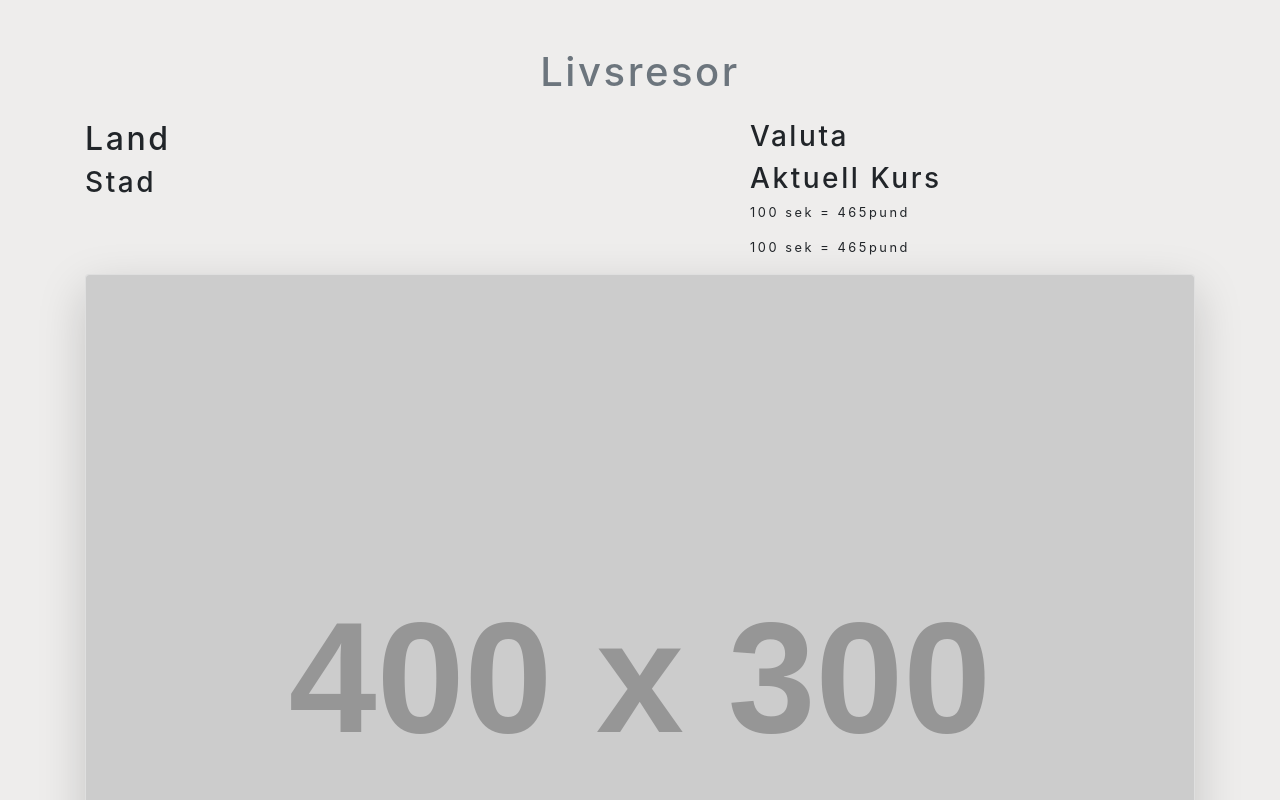
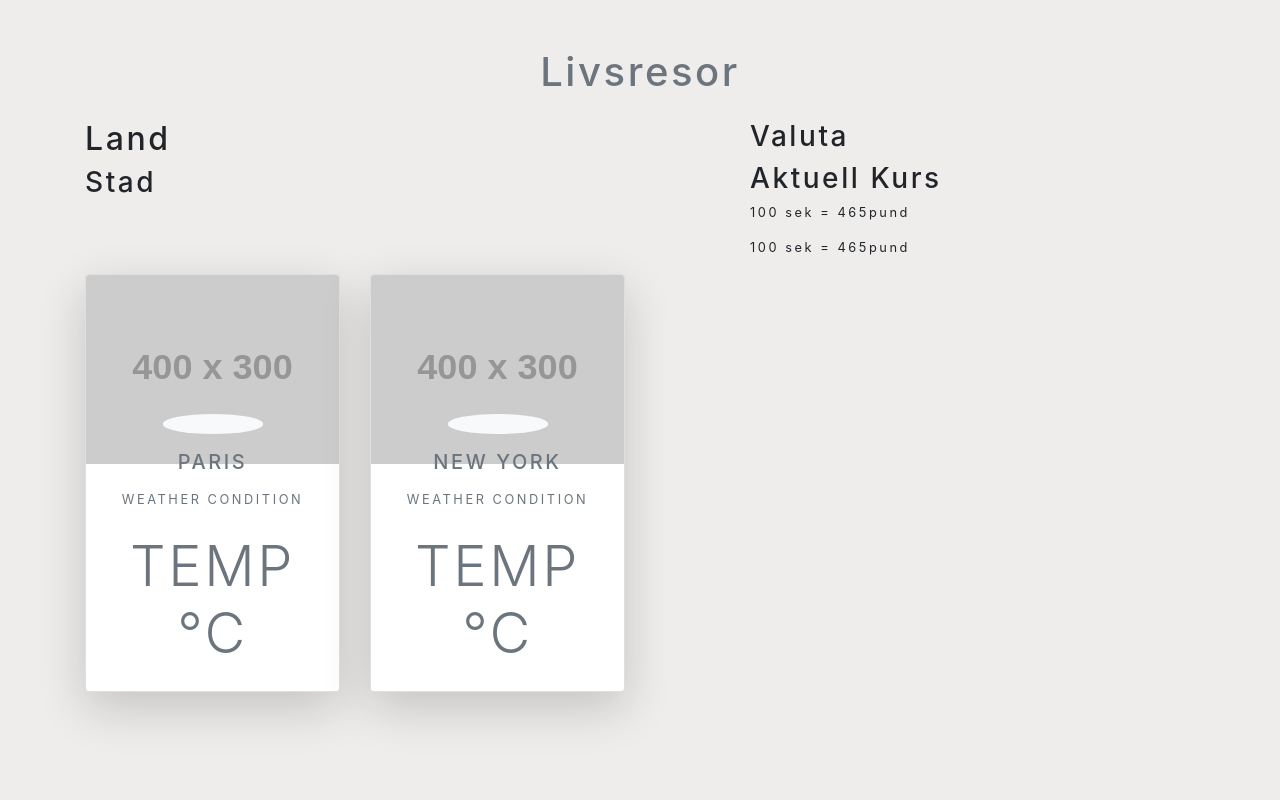
Before and after one commit to Citronpeppar/Travel-agency, a plain HTML site: page index.html in a window 1280 px wide. Shown: the top 800 px of the page. Drawn offline with nearby package versions, Linux system fonts and the light colour scheme; placeholder pictures from the web are drawn by us.

Commit message:
Added another card

```diff
--- a/index.html
+++ b/index.html
@@ -30,8 +30,8 @@
     </div>
   </div>
 
-  <div class="row weather">
-    <div class="col">
+  <div class="row">
+    <div class="col-3">
       <div class="card shadow-lg rounded">
         <img src="https://via.placeholder.com/400x300" class="time card-img-top">
         <div class="icon bg-light mx-auto text-center">
@@ -45,14 +45,28 @@
             <span>&deg;C</span>
           </div>
         </div>
-
+      </div>
     </div>
 
 
+    <div class="col-3">
+      <div class="card shadow-lg rounded">
+        <img src="https://via.placeholder.com/400x300" class="time card-img-top">
+        <div class="icon bg-light mx-auto text-center">
+          <img src="" alt="">
+        </div>
+        <div class="text-muted text-uppercase text-center details">
+          <h5 class="my-3">New York</h5>
+          <div class="my-3">Weather condition</div>
+          <div class="display-4 my-4">
+            <span>temp</span>
+            <span>&deg;C</span>
+          </div>
+        </div>
+      </div>
     </div>
+
   </div>
-
-
 </div>
 
 </body>
```
